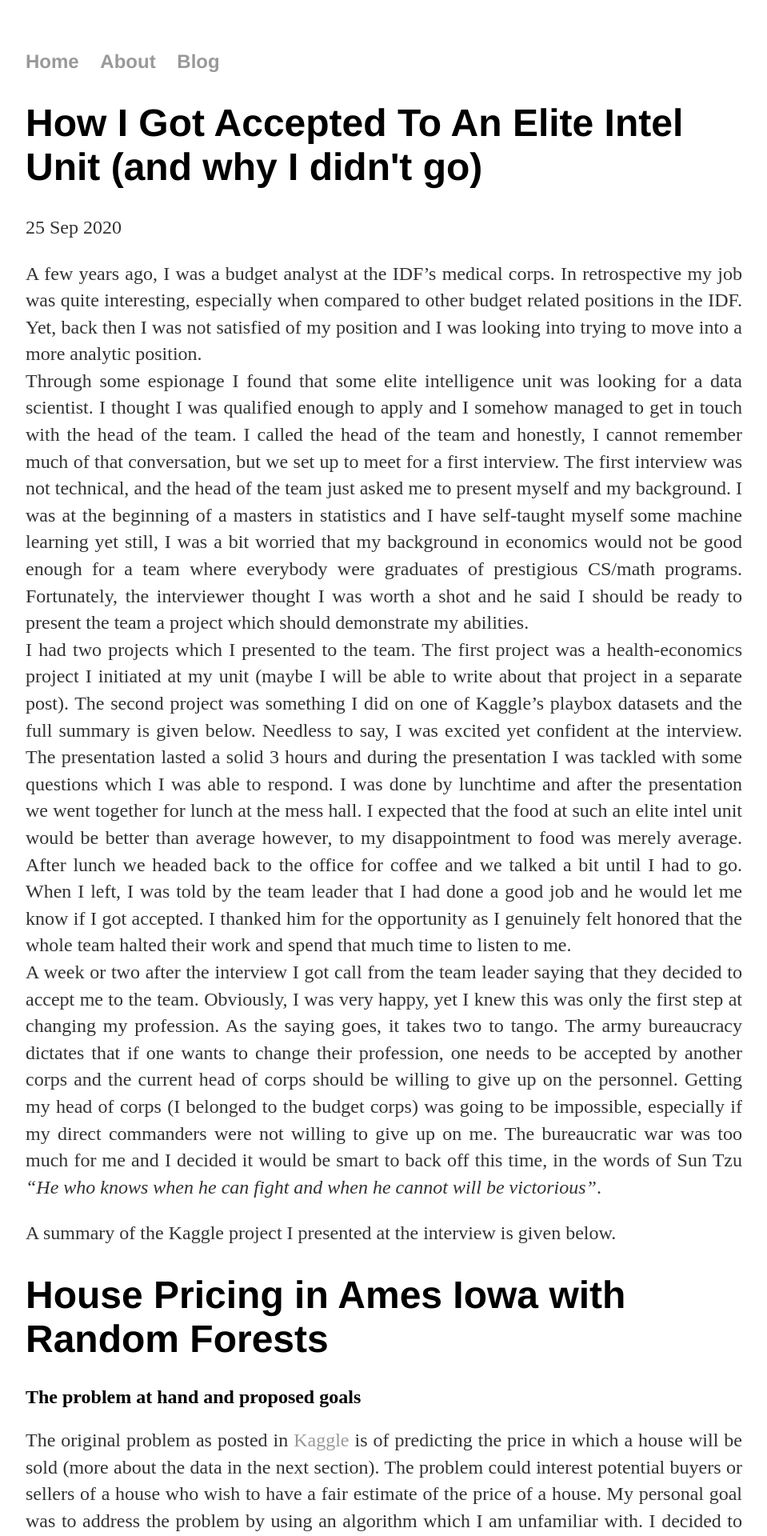
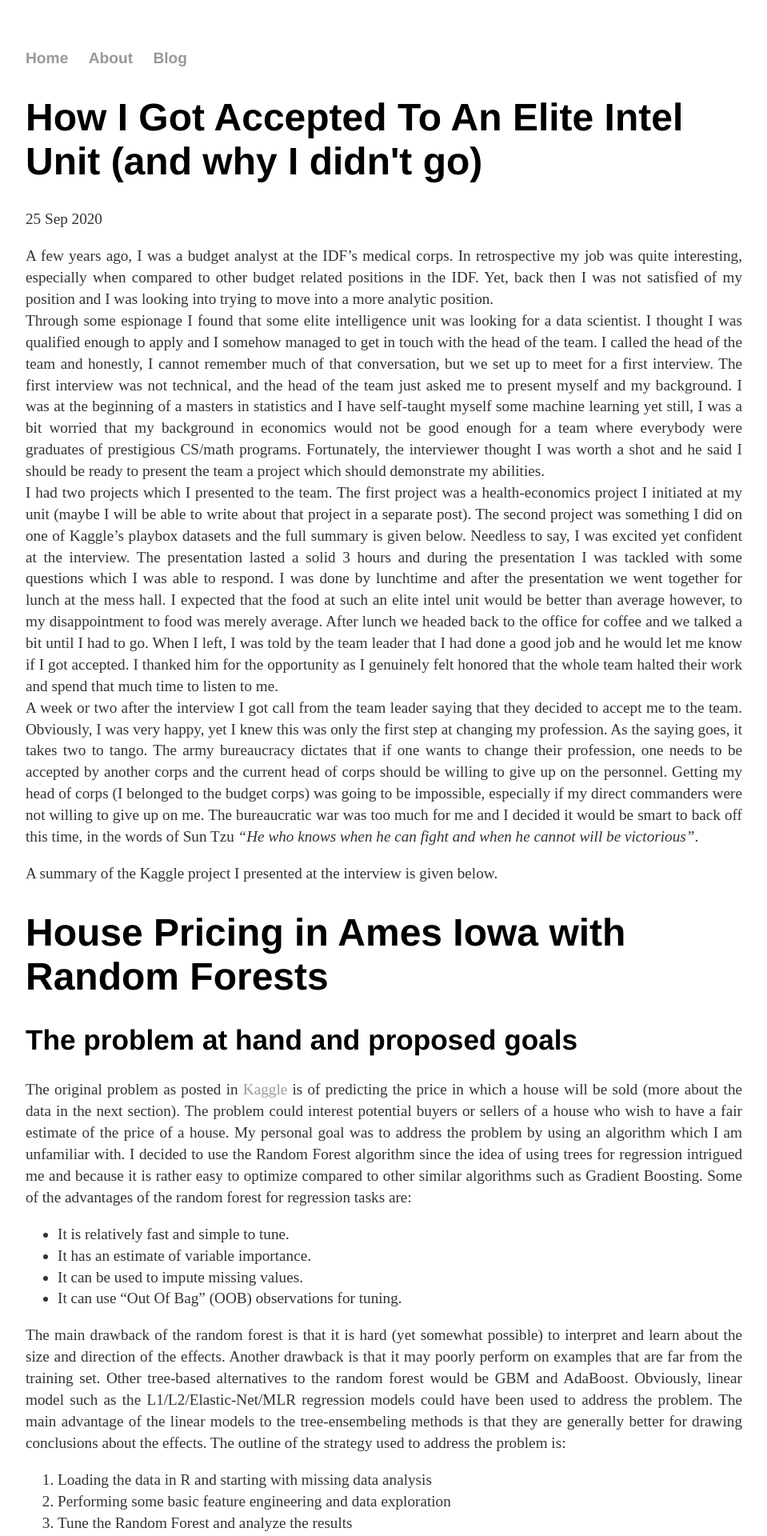
Before and after one commit to nirryde/nirryde.github.io, a Jekyll site: the page built from _posts/2020-09-25-How-I-got-accepted-to-an-elite-technology-unit-(and-why-I-didn't-go).md, in a window 1280 px wide. Shown: the top 1920 px of the page at 80% size, without its empty margins (160-1119 px from the left). Built offline with Jekyll 4.4.1, drawn with Linux system fonts in a browser that asks for light colours.

Commit message:
Update main.css

```diff
--- a/css/main.css
+++ b/css/main.css
@@ -23,8 +23,24 @@ h1 {
     font-size: 3em;
     font-family:'Helvetica', 'Arial', 'Sans-Serif';
 }
+
+h2 {
+    font-size: 2.2em;
+    font-family:'Helvetica', 'Arial', 'Sans-Serif';
+}
+
+h3 {
+    font-size: 1.8em;
+    font-family:'Helvetica', 'Arial', 'Sans-Serif';
+}
+
+h4 {
+    font-size: 1.5em;
+    font-family:'Helvetica', 'Arial', 'Sans-Serif';
+}
+
 p, ul, ol {
-    font-size: 1.5em;
+    font-size: 1.2em;
     line-height: 1.4em;
     color: #333;
     text-align: justify;
```
